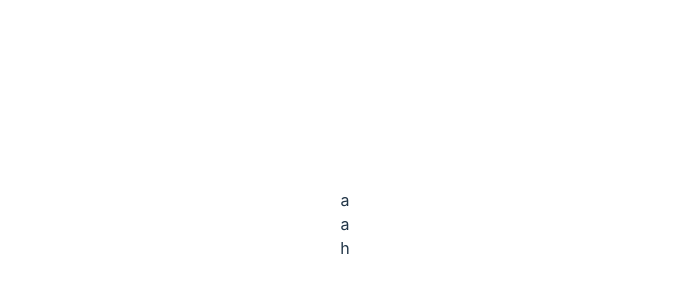
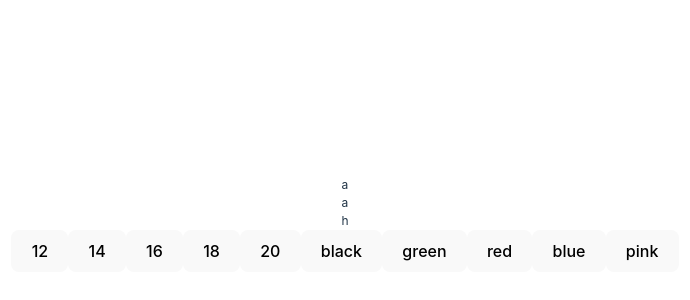
Before and after one commit to YairMoler/word-editor, a React (Vite) app: page / in a window 1280 px wide. Shown: the part 176-476 px from the top of the page, without its empty margins (295-985 px from the left). Built offline with nearby package versions, Linux system fonts and the light colour scheme.

Commit message:
color and size Changing

```diff
--- a/src/App.jsx
+++ b/src/App.jsx
@@ -3,21 +3,39 @@ import { useState } from "react";
 import "./App.css";
 import Display from "./components/Display";
 import KeyboardTypeArray from "./data/keyboard-data";
+import Style from "./components/style";
+
 function App() {
+    const currentStyle = {
+        currentSize: 12,
+        currentColor: "black",
+    };
+
     const [KeyboardType, setKeyboardType] = useState(KeyboardTypeArray[0]);
     const [charArray, setCharArray] = useState([
         { size: 12, colors: "black", value: "a" },
         { size: 12, colors: "black", value: "a" },
         { size: 12, colors: "black", value: "h" },
     ]);
+
+    function changeStyle(type) {
+        return function (value) {
+            currentStyle[type] = value;
+            console.log("type: ", type);
+            setCharArray((prevCharArray) => [...prevCharArray, { size: currentStyle.currentSize, color: currentStyle.currentColor, value: "a" }]);
+        };
+    }
+    // console.log(changeStyle(currentSize));
+    // console.log(changeStyle);
     return (
         <>
             <Display charArray={charArray} />
+
             {/* <Keyboard />
-            <Languages />
-            <Sizes />
-            <Colors />
-            <Specials /> */}
+            <Languages /> */}
+
+            <Style handleClick={changeStyle("currentSize")} buttons={[12, 14, 16, 18, 20]} />
+            <Style handleClick={changeStyle("currentColor")} buttons={["black", "green", "red", "blue", "pink"]} />
         </>
     );
 }
--- a/src/components/Char.jsx
+++ b/src/components/Char.jsx
@@ -1,3 +1,3 @@
-export default function Char(props) {
-    return <div style={{ size: props.size, color: props.color }}>{props.value}</div>;
+export default function Char({ size, color, value }) {
+    return <div style={{ fontSize: size, color: color }}>{value}</div>;
 }
--- a/src/components/style.jsx
+++ b/src/components/style.jsx
@@ -0,0 +1,13 @@
+export default function Style({ handleClick, buttons }) {
+    console.log("handleClick: ", handleClick);
+
+    return (
+        <>
+            {buttons.map((button, index) => (
+                <button onClick={() => handleClick(button)} key={index}>
+                    {button}
+                </button>
+            ))}
+        </>
+    );
+}
```
